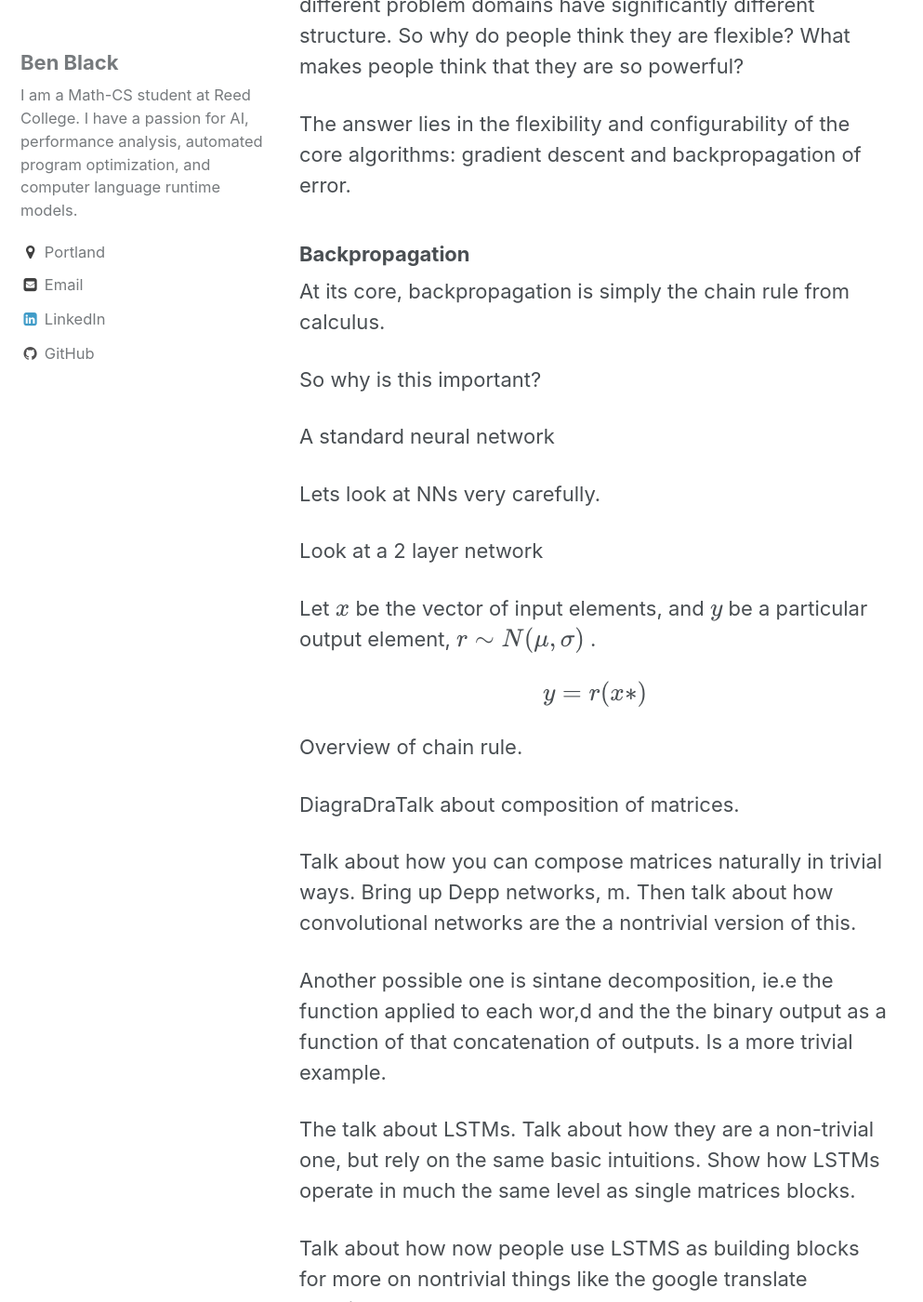
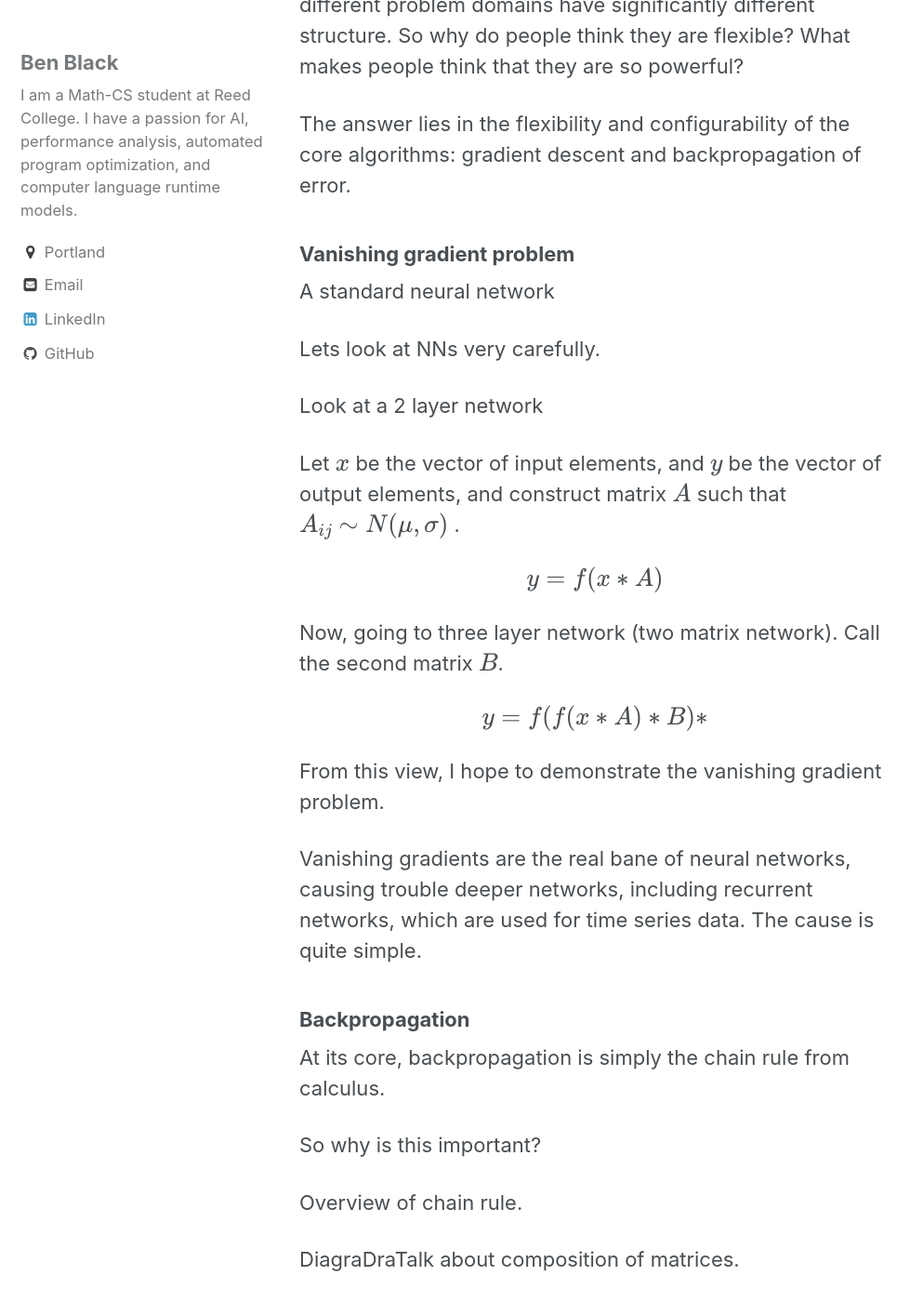
Before and after one commit to benblack769/benblack769.github.io, a Jekyll site: the page built from neural_posts/backpropogation-composeable-configurable.md, in a window 1280 px wide and 1400 px high, scrolled down 460 px. Shown: the whole window at 93% size, without its empty margins (0-993 px from the left). Built offline with Jekyll 4.4.1, drawn with Linux system fonts in a browser that asks for light colours; our own code applies the rules of GitHub Pages for plain Markdown files; formulas are drawn with MathJax 3.

Commit message:
updated gradient descrip

```diff
--- a/neural_posts/backpropogation-composeable-configurable.md
+++ b/neural_posts/backpropogation-composeable-configurable.md
@@ -3,6 +3,31 @@
 Neural networks have been praised as one of the most flexible machine learning tool, and indeed algorithm of all time. However, if you look more closely, neural networks for different problem domains have significantly different structure. So why do people think they are flexible? What makes people think that they are so powerful?
 
 The answer lies in the flexibility and configurability of the core algorithms: gradient descent and backpropagation of error.
+
+
+### Vanishing gradient problem
+
+A standard neural network
+
+Lets look at NNs very carefully.
+
+Look at a 2 layer network
+
+Let $$x$$ be the vector of input elements, and $$y$$ be the vector of output elements, and construct matrix $$A$$ such that {% raw %}$$ A_{ij} \sim N(\mu, \sigma)$$ {% endraw %}.
+
+{% raw %}
+$$ y = f(x*A) $$
+{% endraw %}
+
+Now, going to three layer network (two matrix network). Call the second matrix $$B$$.
+
+{% raw %}
+$$ y = f(f(x*A)*B)* $$
+{% endraw %}
+
+From this view, I hope to demonstrate the vanishing gradient problem.
+
+Vanishing gradients are the real bane of neural networks, causing trouble deeper networks, including recurrent networks, which are used for time series data. The cause is quite simple.
 
 
 
@@ -13,18 +38,6 @@ At its core, backpropagation is simply the chain rule from calculus.
 So why is this important?
 
 
-
-A standard neural network
-
-Lets look at NNs very carefully.
-
-Look at a 2 layer network
-
-Let $$x$$ be the vector of input elements, and $$y$$ be a particular output element, {% raw %}$$r \sim N(\mu, \sigma)$$ {% endraw %}.
-
-{% raw %}
-$$ y = r(x*) $$
-{% endraw %}
 
 Overview of chain rule.
 
```
